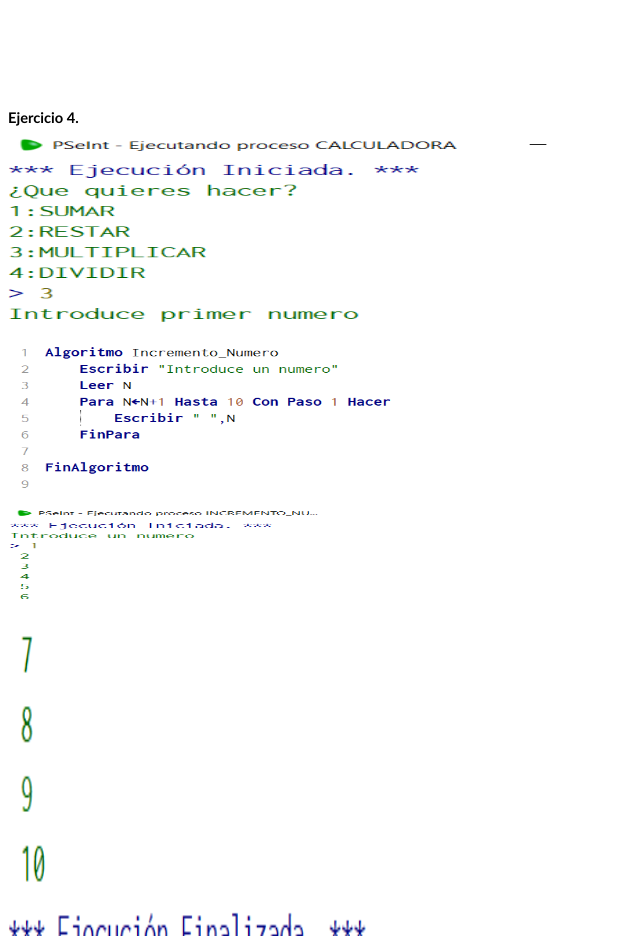
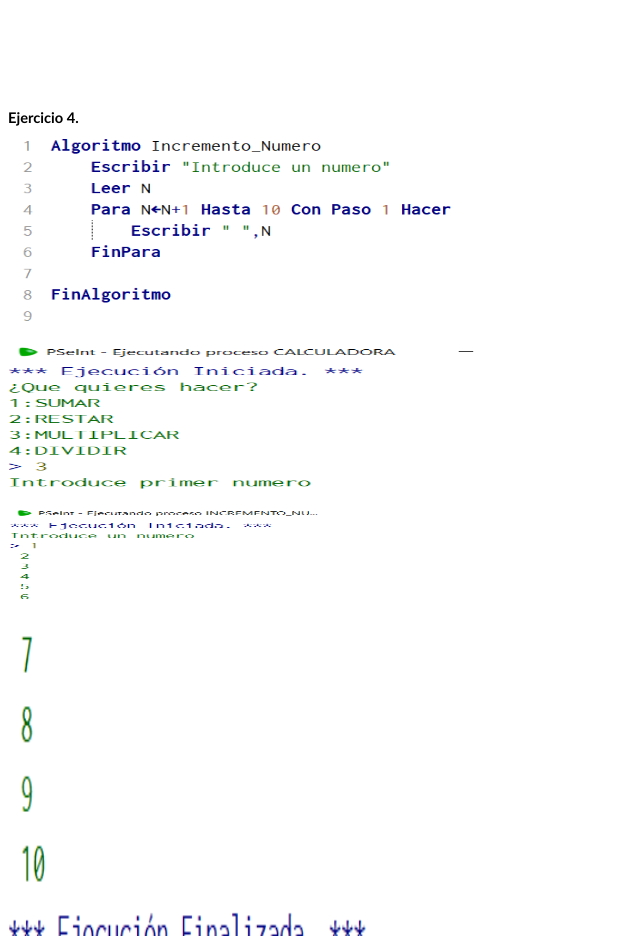
Before and after one commit to cita19/AdrianCitaIFI, a plain HTML site: page PRACTICA PSEINT.html in a window 1280 px wide. Shown: the part 2629-3565 px from the top of the page, without its empty margins (0-640 px from the left). Drawn offline with Linux system fonts and the light colour scheme.

Commit message:
PRACTICA PSEINT.html

```diff
--- a/PRACTICA PSEINT.html
+++ b/PRACTICA PSEINT.html
@@ -909,14 +909,14 @@ src="PRACTICA%20PSEINT_archivos/image009.png" v:shapes="Imagen_x0020_41"><![endi
  height:148.2pt;visibility:visible;mso-wrap-style:square'>
  <v:imagedata src="PRACTICA%20PSEINT_archivos/image019.png" o:title=""/>
 </v:shape><![endif]--><![if !vml]><img border=0 width=566 height=198
-src="PRACTICA%20PSEINT_archivos/image010.png" v:shapes="Imagen_x0020_7"><![endif]></span><b><o:p></o:p></b></p>
+src="PRACTICA%20PSEINT_archivos/image011.png" v:shapes="Imagen_x0020_7"><![endif]></span><b><o:p></o:p></b></p>
 
 <p class=MsoNormal><span style='mso-no-proof:yes'><!--[if gte vml 1]><v:shape
  id="Imagen_x0020_8" o:spid="_x0000_i1068" type="#_x0000_t75" style='width:366.6pt;
  height:114.6pt;visibility:visible;mso-wrap-style:square'>
  <v:imagedata src="PRACTICA%20PSEINT_archivos/image021.png" o:title=""/>
 </v:shape><![endif]--><![if !vml]><img border=0 width=489 height=153
-src="PRACTICA%20PSEINT_archivos/image011.png" v:shapes="Imagen_x0020_8"><![endif]></span><b><o:p></o:p></b></p>
+src="PRACTICA%20PSEINT_archivos/image010.png" v:shapes="Imagen_x0020_8"><![endif]></span><b><o:p></o:p></b></p>
 
 <p class=MsoNormal><span style='mso-no-proof:yes'><!--[if gte vml 1]><v:shape
  id="Imagen_x0020_9" o:spid="_x0000_i1067" type="#_x0000_t75" style='width:286.2pt;
```
